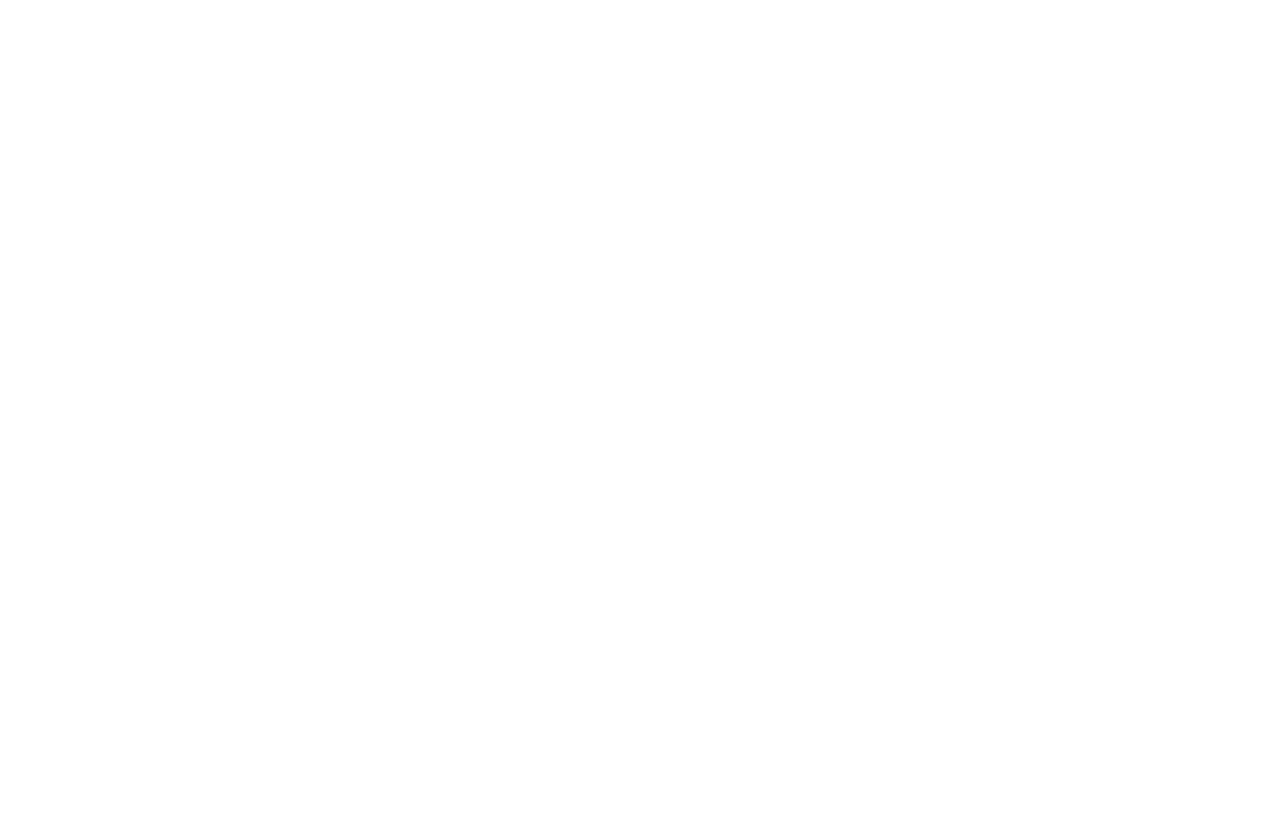
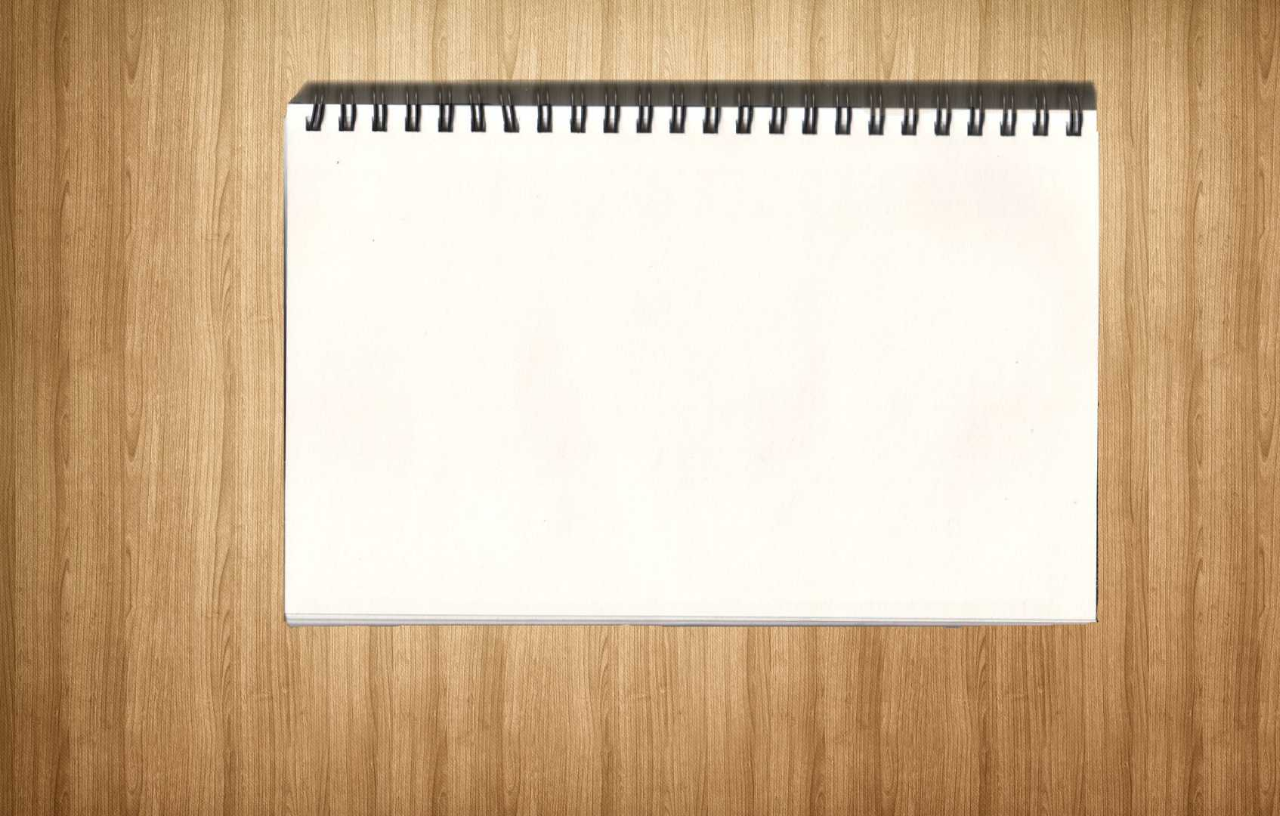
Before and after one commit to Trinityy2/Assignment2AWD, a plain HTML site: page index.html in a window 1280 px wide. Drawn offline with Linux system fonts and the light colour scheme.

Commit message:
added sketchbook design

```diff
--- a/index.html
+++ b/index.html
@@ -1,9 +1,15 @@
 <html>
 
   <head>
+  <meta charset="UTF-8">
+	<title>Mondrian Drawing Kiosk</title>
+  <link rel="stylesheet" href="style.css" />
   </head>
 
   <body>
+  <div id="app">
+  <canvas id="canvas" width="1135" height="670"></canvas>
+  </div>
   </body>
 
 </html>
--- /dev/null
+++ b/style.css
@@ -0,0 +1,17 @@
+body {
+    background-image: url(images/background.jpg);
+    background-size:cover;
+    height: 100vh;
+    display: flex;
+    justify-content: center;
+    align-items: center;
+  }
+
+#app {
+  width: 1140px;
+  height: 675px;
+  position: relative;
+  top: -33px;
+  left:-45px;
+
+}
```
Also changed, not shown: Images/Background.jpg (added).
